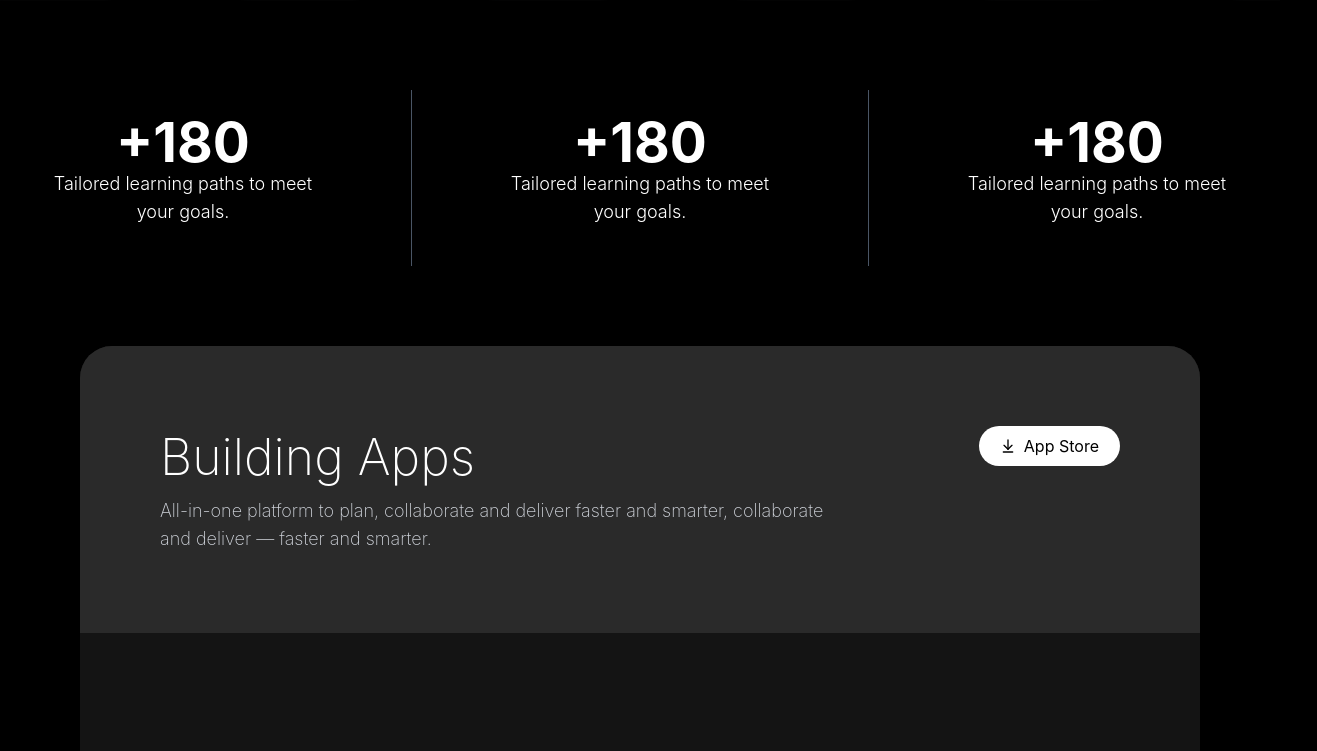
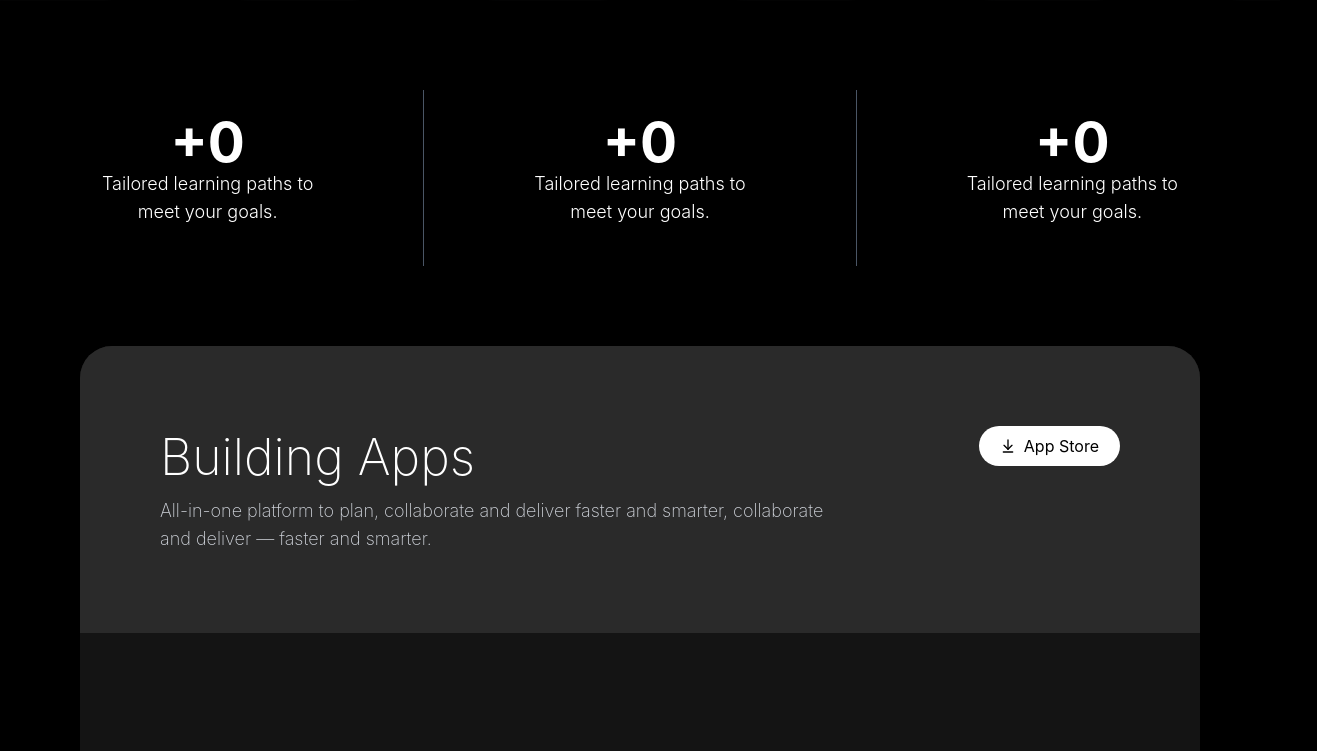
Before and after one commit to thekarandeveloper/thekarandeveloper, a Next.js app: page / in a window 1280 px wide. Shown: the part 1003-1754 px from the top of the page, 1317 px wide, since content can reach past the window. Built offline with nearby package versions, Linux system fonts and the light colour scheme.

Commit message:
optimized-metrics

```diff
--- a/components/micro/Metrics.jsx
+++ b/components/micro/Metrics.jsx
@@ -40,9 +40,13 @@ export default function MetricCard({ number, desc, duration = 2000 }) {
   }
 
   return (
-    <div ref={ref} className="flex flex-col gap-4 text-center py-10 px-20">
-      <div className="text-[55px] font-bold">+{count}</div>
-      <div className="text-lg w-70 font-light">{desc}</div>
+   <div className="flex flex-col gap-2 md:gap-4 text-center py-6 md:py-10 px-4 sm:px-10 md:px-20">
+      <div className="text-[30px] sm:text-[50px] md:text-[55px] font-bold">
+        +{count}
+      </div>
+      <div className="text-xs sm:text-base md:text-lg font-light max-w-xs sm:max-w-md md:max-w-2xl mx-auto">
+        {desc}
+      </div>
     </div>
   )
 }
```
